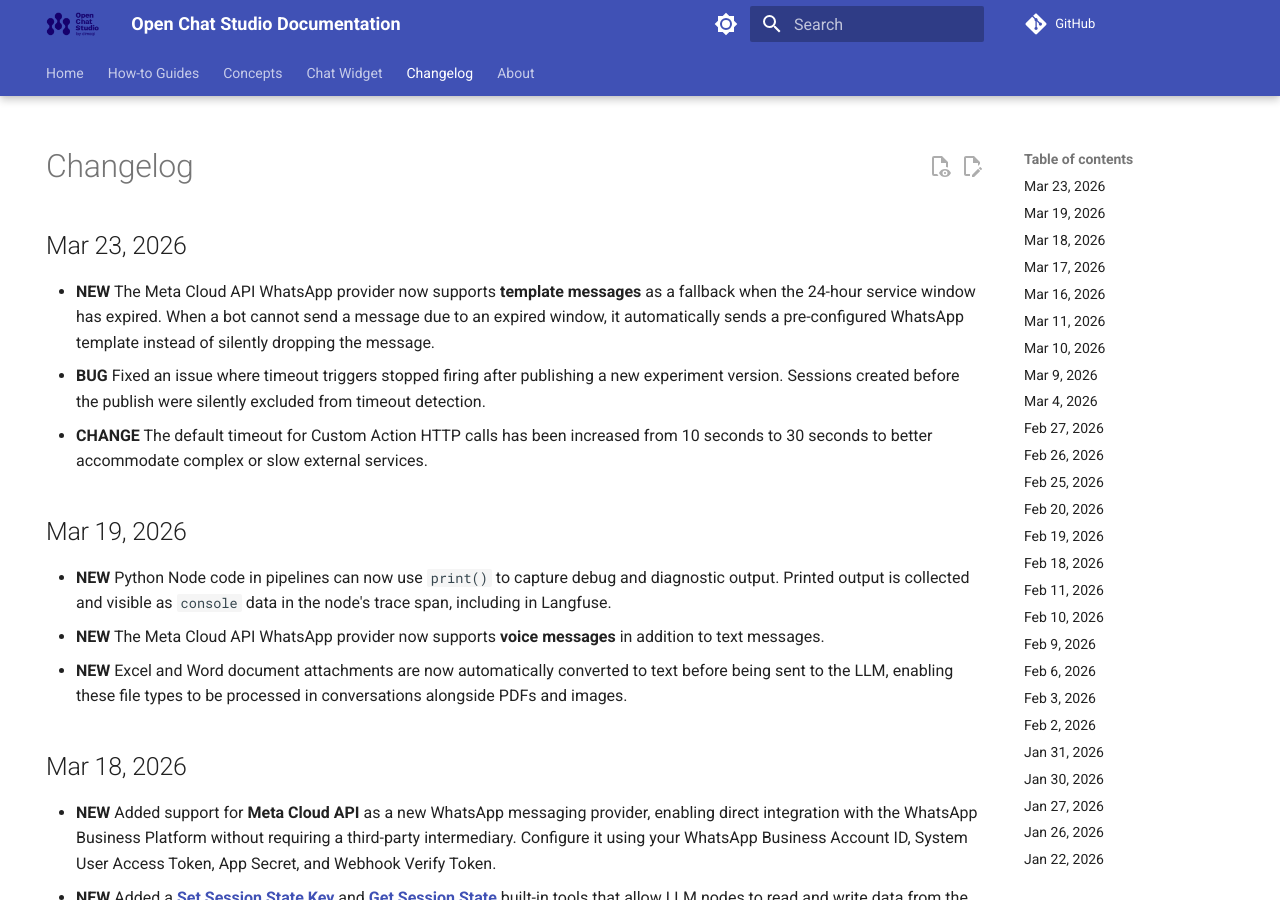
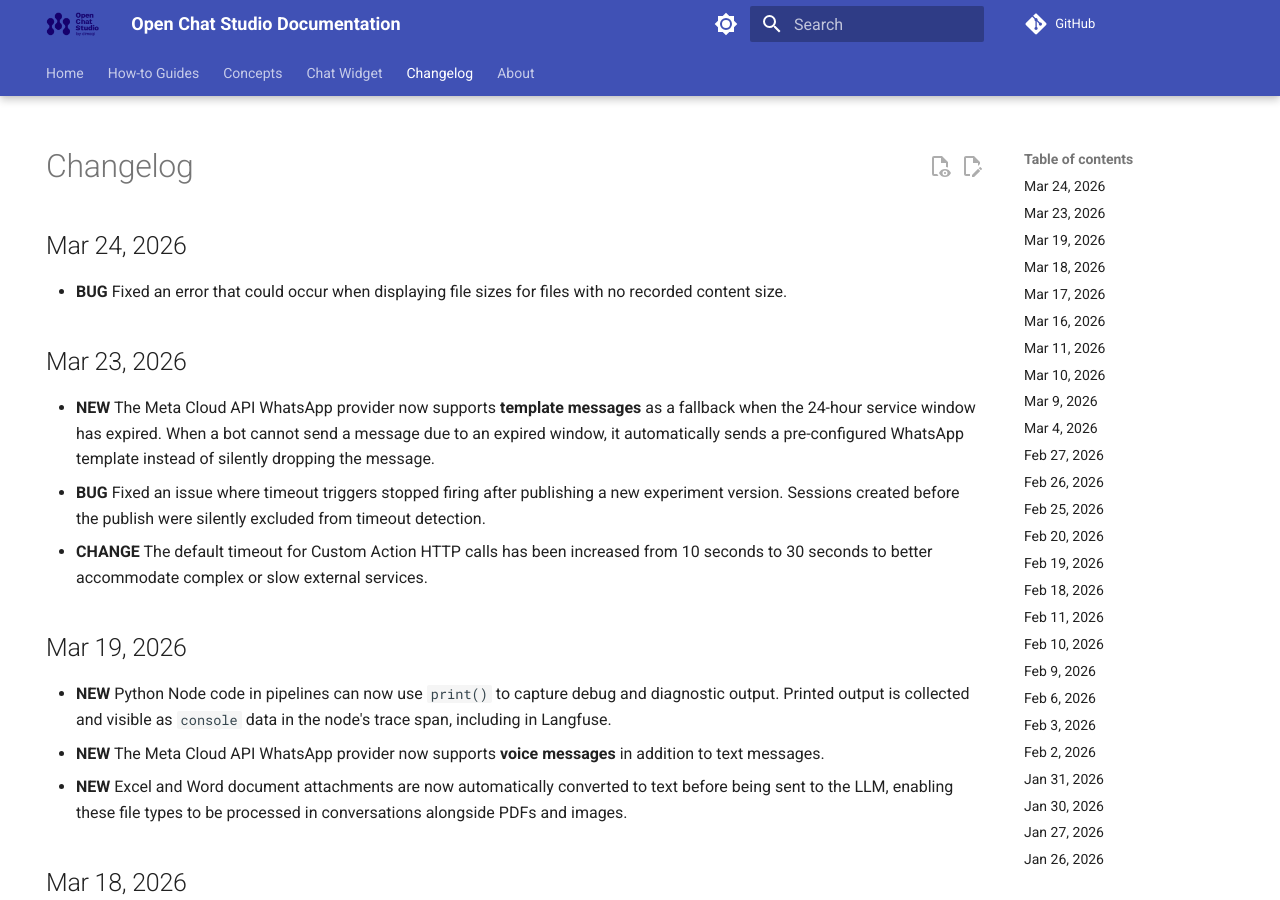
Before and after one commit to dimagi/open-chat-studio-docs, an MkDocs documentation site: the page built from docs/changelog.md, in a window 1280 px wide and 900 px high. Built offline with MkDocs 1.6.1 and Material for MkDocs 9.7.7, drawn with Linux system fonts in a browser that asks for light colours; a script that is not in the unit is left out; comment, search, counter and statistics services are not loaded.

Commit message:
update changelog and docs from OCS PR #3086

```diff
--- a/docs/changelog.md
+++ b/docs/changelog.md
@@ -4,6 +4,9 @@ hide:
 ---
 
 # Changelog
+## Mar 24, 2026
+* **BUG** Fixed an error that could occur when displaying file sizes for files with no recorded content size.
+
 ## Mar 23, 2026
 * **NEW** The Meta Cloud API WhatsApp provider now supports **template messages** as a fallback when the 24-hour service window has expired. When a bot cannot send a message due to an expired window, it automatically sends a pre-configured WhatsApp template instead of silently dropping the message.
 * **BUG** Fixed an issue where timeout triggers stopped firing after publishing a new experiment version. Sessions created before the publish were silently excluded from timeout detection.
```
